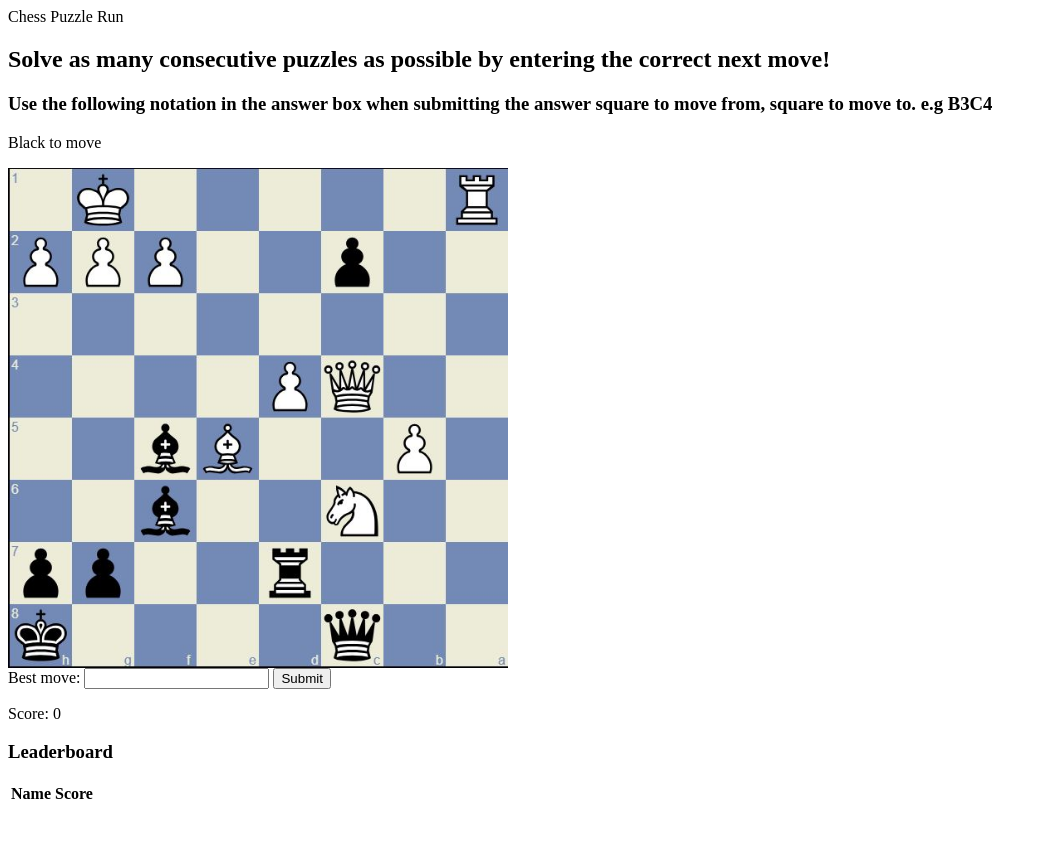
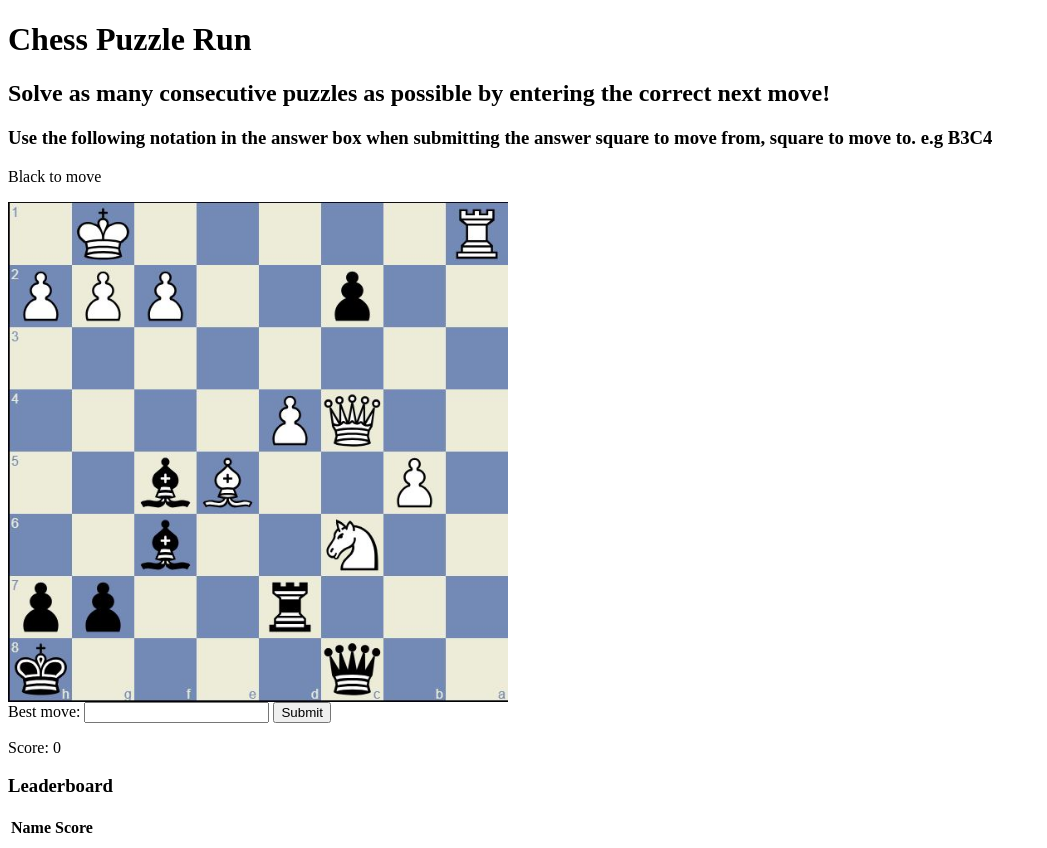
Before and after one commit to StephenB117/pp2-chess, a plain HTML site: page index.html in a window 1280 px wide. Shown: the whole page, without its empty margins (0-1047 px from the left). Before the commit the page ends 814 px from the top, so only its background shows below. Drawn offline with Linux system fonts and the light colour scheme.

```diff
--- a/index.html
+++ b/index.html
@@ -8,7 +8,9 @@
     <title>Chess Puzzle Run</title>
 </head>
 <body>
-    <header> Chess Puzzle Run </header>
+    <header>
+        <h1>Chess Puzzle Run</h1>
+     </header>
     <main>
         <div class="instructions">
             <h2>Solve as many consecutive puzzles as possible by entering the correct next move!</h2>
```
Also changed, not shown: 1 other file.
